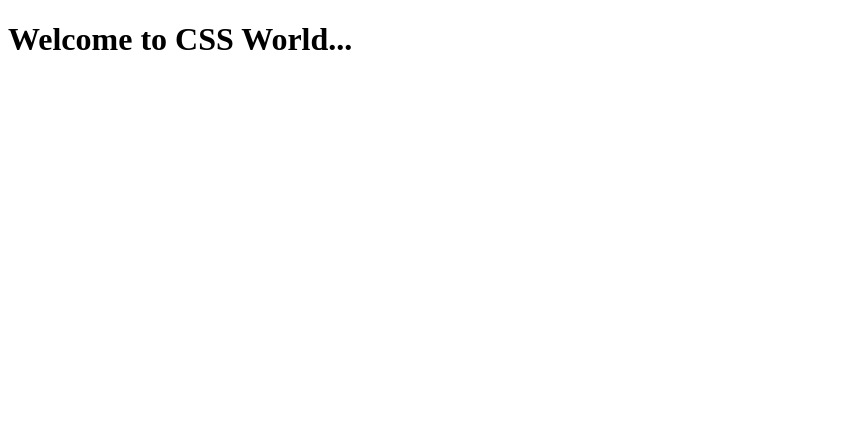
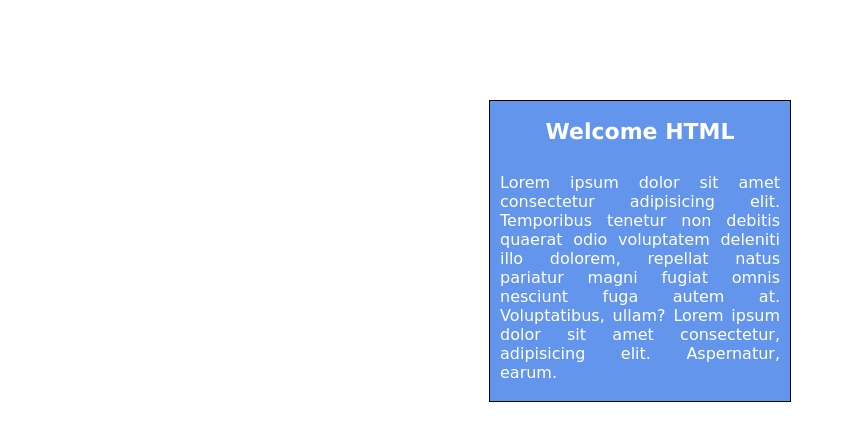
Before and after one commit to Ajinkya-Ban/DY_Patil_MCA_I_CSS, a plain HTML site: page index.html in a window 1280 px wide. Shown: the whole page, without its empty margins (0-846 px from the left). Drawn offline with Linux system fonts and the light colour scheme.

Commit message:
latest code push

```diff
--- a/css/style.css
+++ b/css/style.css
@@ -0,0 +1,24 @@
+.box
+{
+    width: 300px;
+    height: 300px;
+    border: 1px solid #000;
+    background-color: cornflowerblue;
+    margin: 100px auto;
+}
+.box h2
+{
+    color: white;
+    font-family: Verdana, Geneva, Tahoma, sans-serif;
+    font-size: 22px;
+    font-weight: bold;
+    text-align: center;
+}
+.box p
+{
+    color: white;
+    text-align: justify;
+    padding: 10px;
+    font-size: 16px;
+    font-family: cursive;
+}
--- a/index.html
+++ b/index.html
@@ -4,8 +4,15 @@
     <meta charset="UTF-8">
     <meta name="viewport" content="width=device-width, initial-scale=1.0">
     <title>Document</title>
+    <link rel="stylesheet" href="css/style.css" />
 </head>
 <body>
-    <h1>Welcome to CSS World...</h1>
+   <div class="box">
+    <h2>Welcome HTML</h2>
+    <p>
+        Lorem ipsum dolor sit amet consectetur adipisicing elit. Temporibus tenetur non debitis quaerat odio voluptatem deleniti illo dolorem, repellat natus pariatur magni fugiat omnis nesciunt fuga autem at. Voluptatibus, ullam?
+        Lorem ipsum dolor sit amet consectetur, adipisicing elit. Aspernatur, earum.
+    </p>
+   </div>
 </body>
 </html>
```
